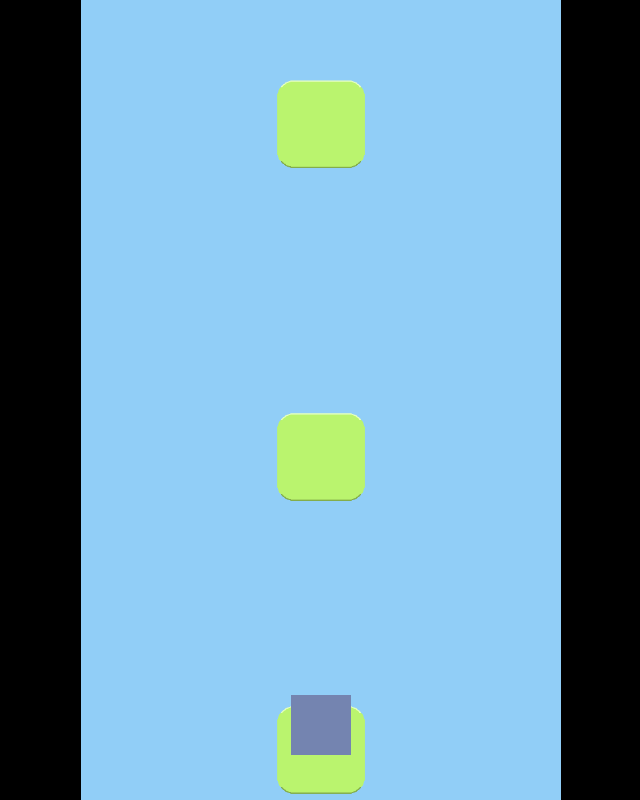
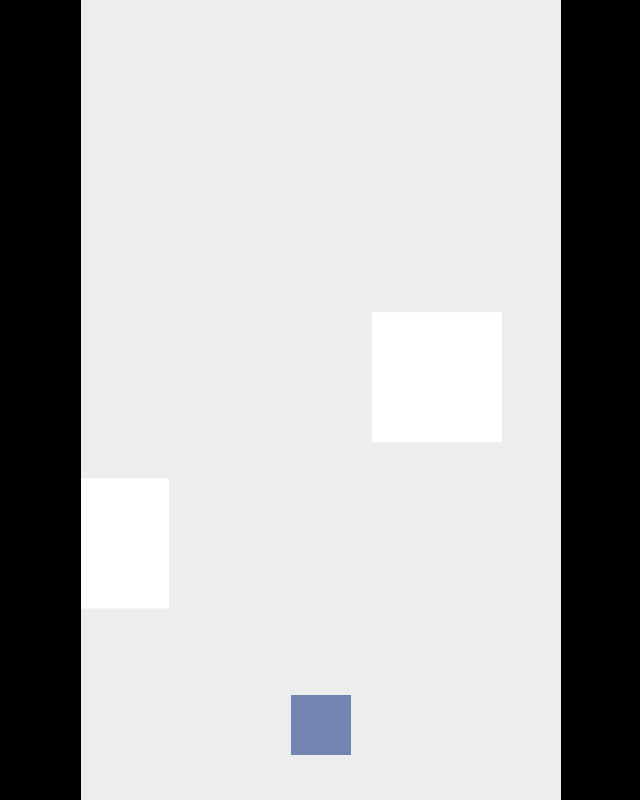
Before and after one commit to ReaGet/Jump-ahead, a plain HTML site: page index.html in a window 1280 px wide. Shown: the whole page, without its empty margins (319-959 px from the left). Drawn offline with Linux system fonts and the light colour scheme.

Commit message:
Added simple iso

```diff
--- a/index.html
+++ b/index.html
@@ -61,11 +61,7 @@ var JUMP = {
         JUMP.android = JUMP.ua.indexOf('android') > -1 ? true : false;
         JUMP.ios = ( JUMP.ua.indexOf('iphone') > -1 || JUMP.ua.indexOf('ipad') > -1  ) ? true : false;
 
-        JUMP.STAGES.set(JUMP.STAGES.LOAD);
-
-        JUMP.load.image("block", "res/block_land2_2.png");
-        // JUMP.load.image("water", "res/land_water.png");
-        // JUMP.load.audio("sound", "res/audio.mp3");
+        JUMP.STAGES.set(JUMP.STAGES.GAMEPLAY);
 
         JUMP.init();
         JUMP.resize();
@@ -74,7 +70,7 @@ var JUMP = {
 
 	init: function() {
         JUMP.Player.init();
-		platforms.push(new Platform(JUMP.WIDTH / 2, 750, 70, 70, "static", JUMP.load.images['block']));
+		platforms.push(new Platform(JUMP.WIDTH / 2, 720, 130, 130, "static", JUMP.load.images['block']));
 		generatePlatforms();
 	},
 
@@ -227,21 +223,25 @@ var Platform = function(x, y, width, height, type, image) {
 	this.y = y || 0;
 	this.constX = this.x;
 	this.constY = this.y;
-	this.width = image.width || width;
-	this.height = image.height || height;
-	this.colWidth = this.width * 0.8;
-	this.colHeight = this.height * 0.3;
-	this.colX = this.x - this.colWidth / 2;
-	this.colY = this.y - this.height * 0.4;
-	this.image = image;
+	this.width = width;
+	this.height = height;
 
 	this.update = function() {
-
 	};
 
 	this.render = function() {
-		JUMP.Draw.drawImage(this.image, this.x, this.y, 100, 100);
-		// JUMP.Draw.rect(this.colX, this.colY, this.colWidth, this.colHeight, "#97de9e");
+		// JUMP.Draw.drawImage(this.image, this.x, this.y, 100, 100);
+		var coords = toIso(this.x, this.y),
+			ox = (JUMP.WIDTH - this.width) / 2,
+			oy = this.height,
+			originCoords = toIso(-this.width / 2, -this.height / 2);
+
+		JUMP.ctx.save();
+		// JUMP.ctx.translate(originCoords.x, originCoords.y);
+		// JUMP.ctx.rotate(60 * Math.PI / 180);
+		JUMP.Draw.rect(ox + coords.x, oy + coords.y, this.width, this.height, "#fff");
+		//JUMP.Draw.rect(this.colX, this.colY, this.colWidth, this.colHeight, "#97de9e");
+		JUMP.ctx.restore();
 	};
 };
 
@@ -394,7 +394,7 @@ JUMP.STAGES = {
             	JUMP.Draw.text("Everything is loaded!!", 20, 100, 30, "#000");
                 break;
             case this.GAMEPLAY:
-            	JUMP.Draw.rect(0, 0, JUMP.WIDTH, JUMP.HEIGHT, "#91CEF7");
+            	JUMP.Draw.rect(0, 0, JUMP.WIDTH, JUMP.HEIGHT, "#EDEDED");
             	for (var i = 0; i < platforms.length; i++) {
             		platforms[i].render();
             	}
@@ -405,10 +405,10 @@ JUMP.STAGES = {
 };
 
 JUMP.collide = function(platform, obj2) {
-	return platform.colX < obj2.x + obj2.width &&
-		   platform.colX + platform.colWidth > obj2.x &&
-		   platform.colY + platform.colHeight > obj2.y &&
-		   platform.colY < obj2.y + obj2.height;
+	return platform.x < obj2.x + obj2.width &&
+		   platform.x + platform.width > obj2.x &&
+		   platform.y + platform.height > obj2.y &&
+		   platform.y < obj2.y + obj2.height;
 };
 
 window.addEventListener("touchstart", function(e) {
@@ -432,16 +432,18 @@ window.addEventListener("touchstart", function(e) {
 
 function generatePlatforms() {
 	if (platforms.length > 1) {
-		platforms.push(new Platform(JUMP.WIDTH / 2, Math.random() * 180 + 40, 70, 70, null, JUMP.load.images['block']));
+		platforms.push(new Platform(JUMP.WIDTH / 2, Math.random() * 180 + 40, 130, 130, null));
 	} else {
-		platforms.push(new Platform(JUMP.WIDTH / 2, Math.random() * 200 + 300, 70, 70, null, JUMP.load.images['block']));
-		platforms.push(new Platform(JUMP.WIDTH / 2, Math.random() * 180 + 40, 70, 70, null, JUMP.load.images['block']));
+		platforms.push(new Platform(JUMP.WIDTH / 2, Math.random() * 200 + 300, 130, 130, null, JUMP.load.images['block']));
+		platforms.push(new Platform(JUMP.WIDTH / 2, Math.random() * 180 + 40, 130, 130, null, JUMP.load.images['block']));
 	}
 }
 
-
-		// generatePlatform(300, 500);
-		// generatePlatform(40, 220);
+function toIso(x, y) {
+  var newX = (x - y),
+      newY = (x + y) / 2;
+  return { x: newX, y: newY };
+}
 
 window.addEventListener("touchend", function(e) {
 	e.preventDefault();
```
